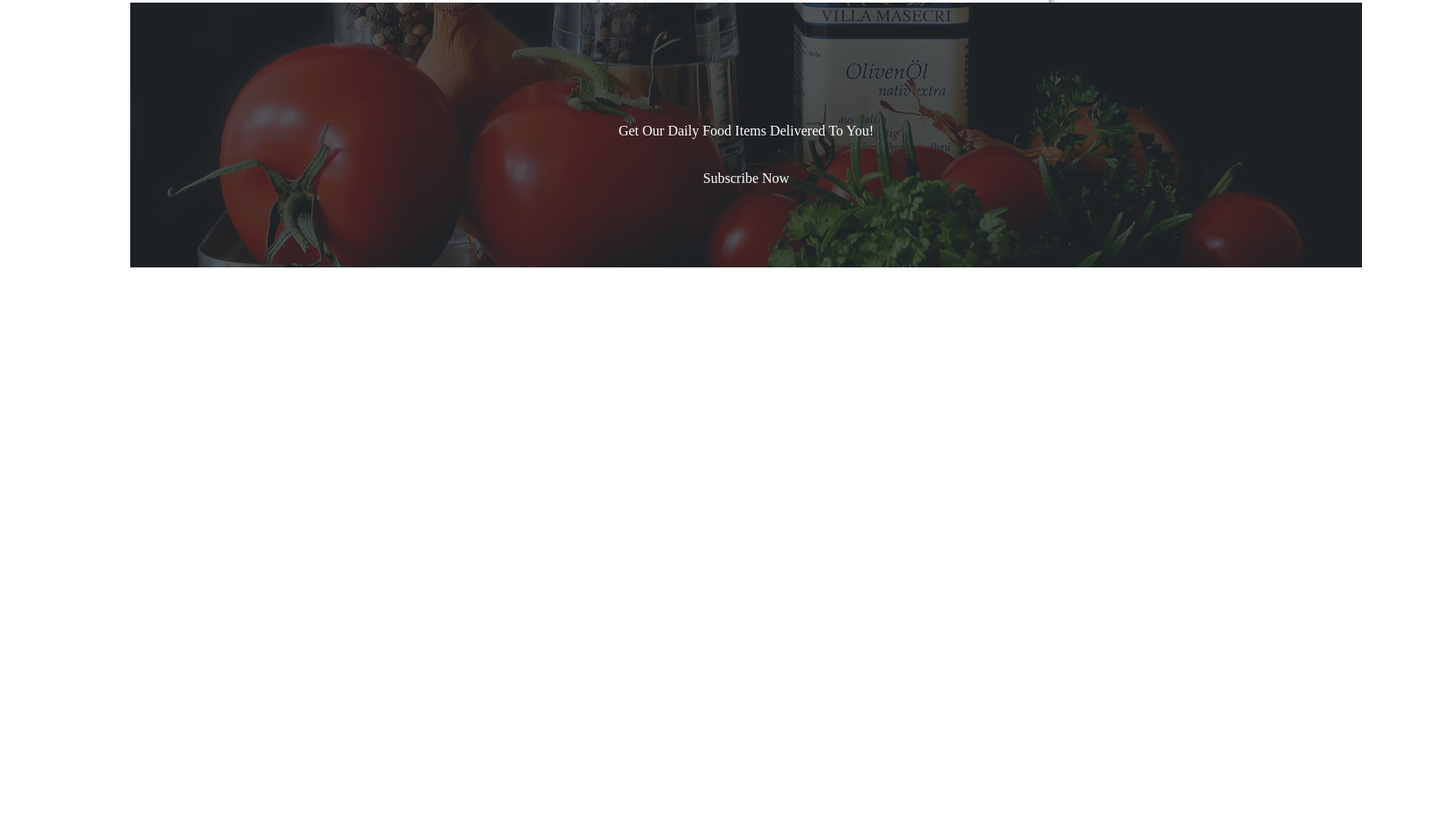
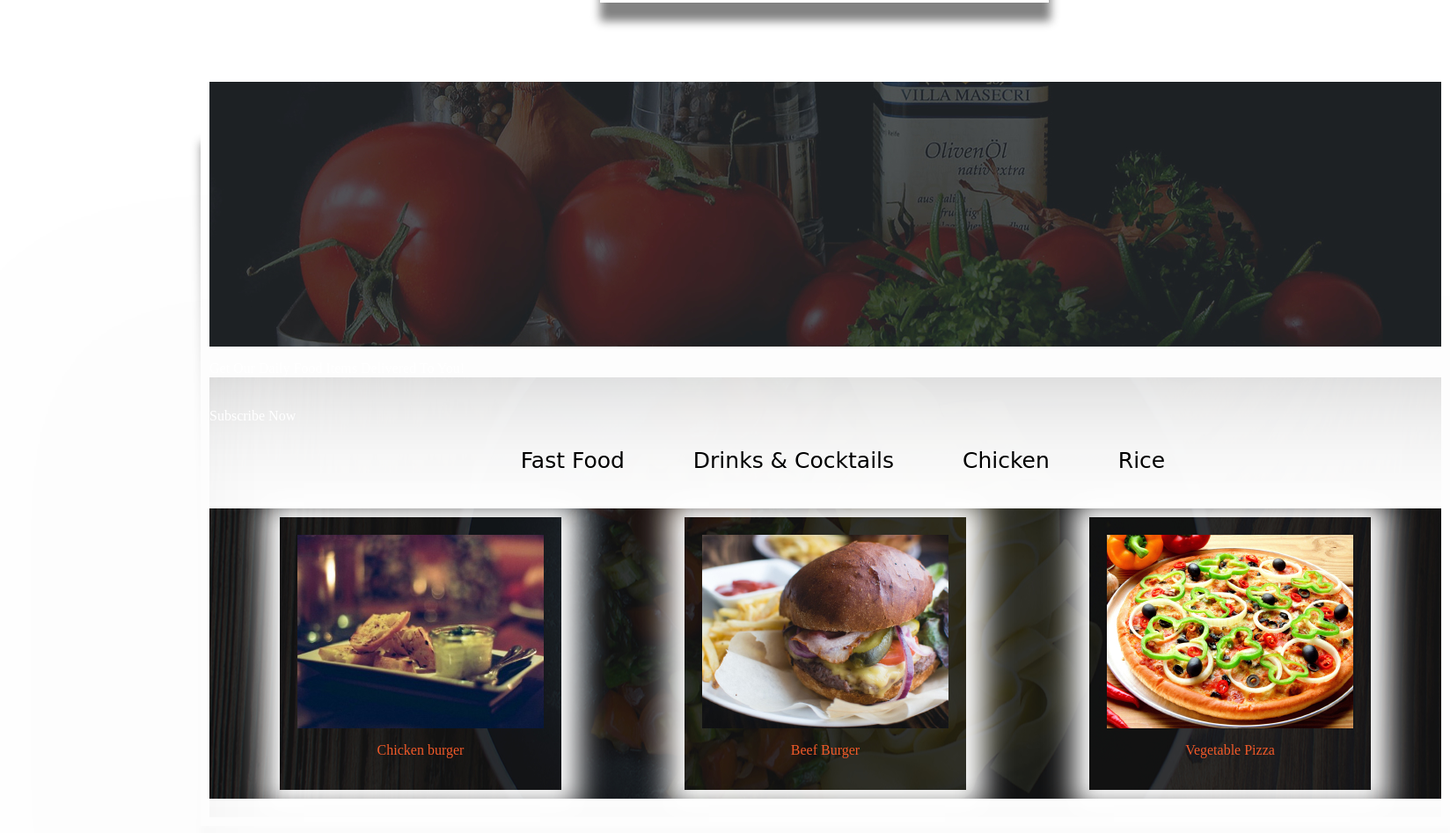
Before and after one commit to georgealusa/Anitas-Kitchen, a plain HTML site: page index.html in a window 1280 px wide. Shown: the part 1710-2657 px from the top of the page at 88% size, 1648 px wide, since content can reach past the window. Before the commit the page ends 2158 px from the top, so only its background shows below. Drawn offline with Linux system fonts and the light colour scheme.

Commit message:
updated webpage content

```diff
--- a/index.html
+++ b/index.html
@@ -76,29 +76,37 @@
               Gallery Preview --->
             </div>
 
-
-            <style>
-              .box{
-                  position: relative;
-                  display: inline-block; /* Make the width of box same as image */
-              }
-              .box .text{
-                  position: absolute;
-                  z-index: 999;
-                  margin: 0 auto;
-                  left: 0;
-                  right: 0;
-                  top: 40%; /* Adjust this value to move the positioned div up and down */
-                  text-align: center;
-                  width: 60%; /* Set the width of the positioned div */
-              }
-          </style>
-            <div class="box">
+            <div class="one">
               <img src="./images/subscribe.jpg">
               <div class="text">
               <p style="color: white; height: 3px;"> Get Our Daily Food Items Delivered To You!<br><br><br> Subscribe Now</p>
 
           </div>
+          <div class="back">
+
+            <div class="link">
+                <ul>
+                    <li><a>Fast Food</a></li>
+                    <li><a>Drinks & Cocktails</a></li>
+                    <li><a>Chicken</a></li>
+                    <li><a>Rice</a></li>
+                </ul>
+                <div class="pizza">
+                    <div class="eight">
+                        <img src="./images/chickenBurger.jpg">
+                        <p>Chicken burger</p>
+                    </div>
+                    <div class="nine">
+                    <img src="./images/beefBurger.jpg">
+                    <p>Beef Burger</p>
+                    </div>
+                    <div class="ten">
+                    <img src="./images/chickenPizza.jpg">
+                    <p>Vegetable Pizza</p>
+                </div>
+
+            </div>
+        </div>
 
 
 
--- a/style.css
+++ b/style.css
@@ -74,3 +74,80 @@ span {
     width: 100%;
     text-align: center;
  }
+ .back {
+    background-image: url("/images/foodsBg.jpg");
+    background-repeat: no-repeat;
+    background-position: center;
+    height: 500px;
+}
+
+ul {
+
+    color: white;
+    text-align: center;
+    font-family: cursive;
+    font-size: 25px;
+    padding: 15px;
+}
+
+ul li {
+    list-style-type: none;
+    display: inline;
+    padding-left: 40px;
+
+}
+
+ul li a {
+    color: black;
+    padding: 15px;
+    text-decoration: none;
+}
+
+ul li a:hover {
+    background-color: powderblue;
+    text-decoration: flip;
+}
+
+ul li a:visited {
+    color: #F15A29;
+}
+
+ul li a:active {
+    font-size: 25px;
+    font-family: cursive;
+}
+
+.link {
+    padding-top: 40px;
+
+}
+
+.pizza {
+    display: flex;
+    justify-content: space-around;
+    padding: 10px;
+    box-shadow: 40px 1px 500px 300px rgb(253, 253, 253);
+    box-sizing: content-box;
+    margin-bottom: 100px;
+
+
+}
+.eight{
+
+    padding: 20px;
+    text-align: center;
+    color: #F15A29;
+    box-shadow: 1px 2px 30px 20px white;
+}
+.nine{
+    padding: 20px;
+    text-align: center;
+    color: #F15A29;
+    box-shadow: 1px 2px 30px 20px white;
+}
+.ten{
+    padding: 20px;
+    text-align: center;
+    color: #F15A29;
+    box-shadow: 1px 2px 30px 20px white;
+}
```
